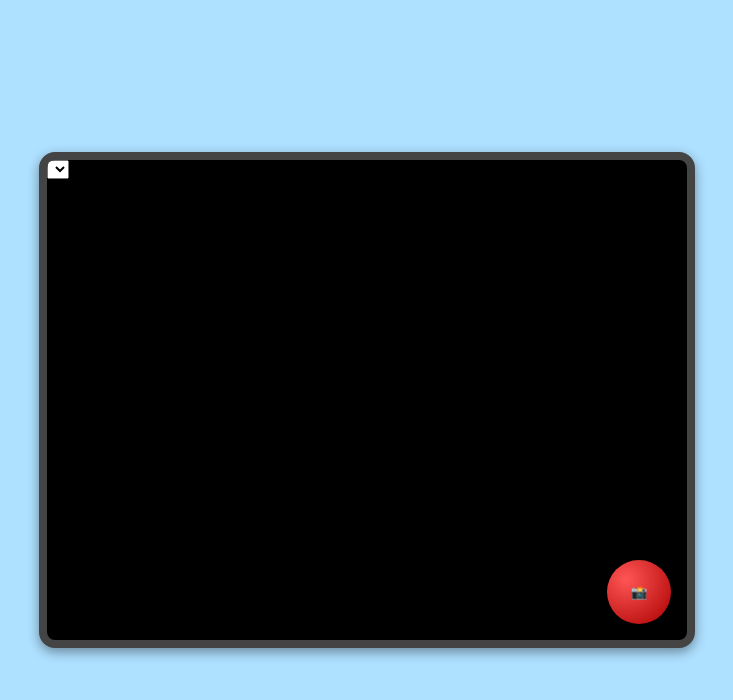
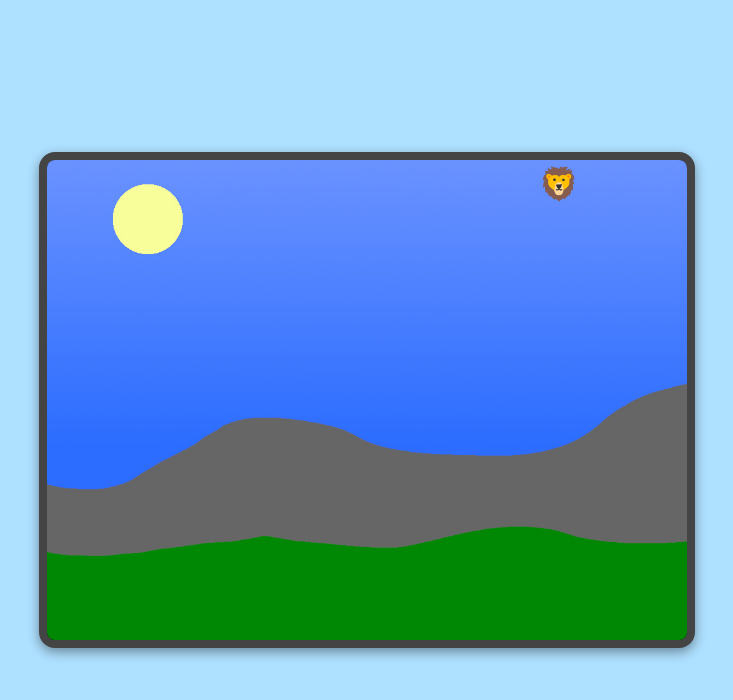
Before and after one commit to ratatwiskr/wildlife-photo-game, a website with bundled scripts: page index.html in a window 1280 px wide. Shown: the whole page, without its empty margins (273-1006 px from the left). Built offline with nearby package versions, Linux system fonts and the light colour scheme.

Commit message:
Enable loading scene, no controls

```diff
--- a/index.html
+++ b/index.html
@@ -14,15 +14,14 @@
   <body>
     <div id="viewport">
       <div id="camera-frame">
-        <div id="scene-container"></div>
+        <canvas id="game" width="1024" height="512"></canvas>
         <div id="ui">
           <select id="sceneSelect"></select>
-          <button id="shutter-button" title="Take Photo">📸</button>
+          <button id="shutter" title="Take Photo">📸</button>
         </div>
       </div>
     </div>
 
-    <!-- The main entry point for the TypeScript build -->
     <script type="module" src="./scripts/main.js"></script>
   </body>
 </html>
```
